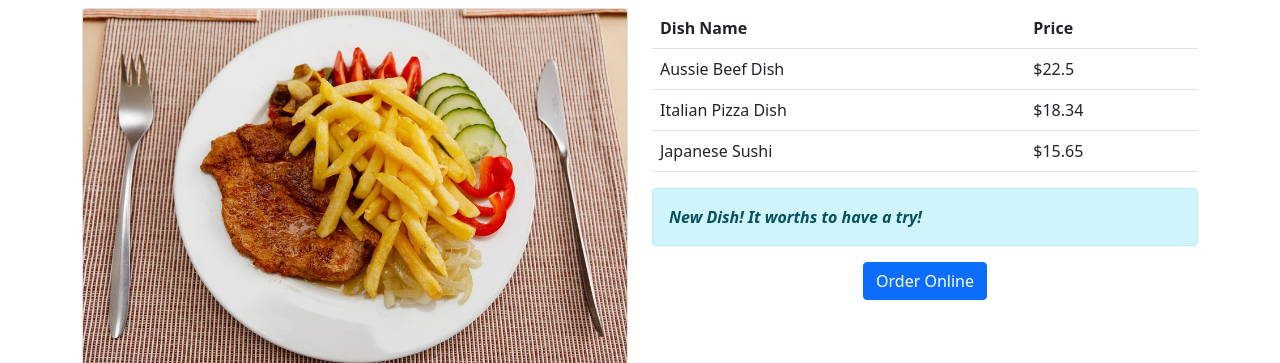
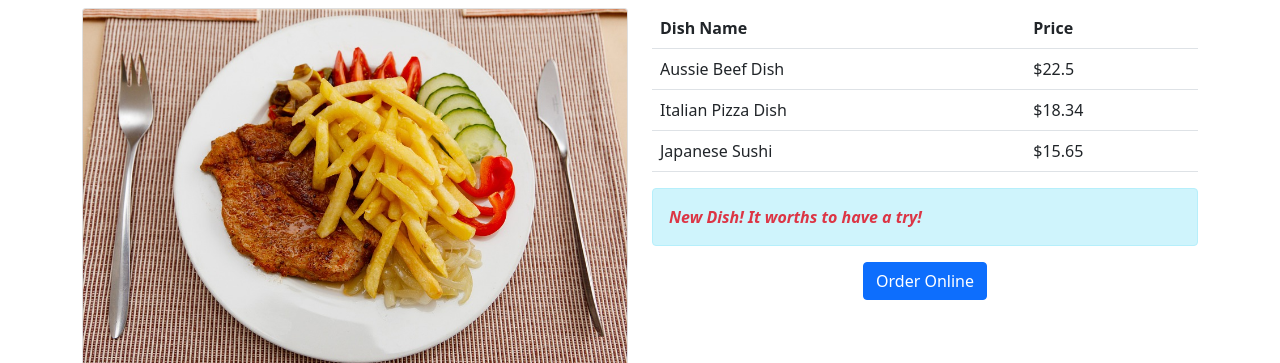
Before and after one commit to chenvinh/chen-restaurant, a plain HTML site: page index.html in a window 1280 px wide. Shown: the part 223-586 px from the top of the page. Drawn offline with nearby package versions, Linux system fonts and the light colour scheme.

Commit message:
modify text color for alert banner

```diff
--- a/index.html
+++ b/index.html
@@ -7,7 +7,6 @@
 
     <!-- Bootstrap CSS -->
     <link href="https://cdn.jsdelivr.net/npm/bootstrap@5.1.3/dist/css/bootstrap.min.css" rel="stylesheet" integrity="sha384-1BmE4kWBq78iYhFldvKuhfTAU6auU8tT94WrHftjDbrCEXSU1oBoqyl2QvZ6jIW3" crossorigin="anonymous">
-
     <title>Chen Restaurant</title>
   </head>
   <body>
@@ -62,7 +61,7 @@
                        <td>$15.65</td>
                    </tr>
                 </table>
-                <div class="alert alert-info" role="alert">
+                <div class="alert alert-info text-danger" role="alert" id="text-alert">
                    <strong><em>New Dish! It worths to have a try!</em></strong>
                 </div>
                 <div class="text-center">
```
